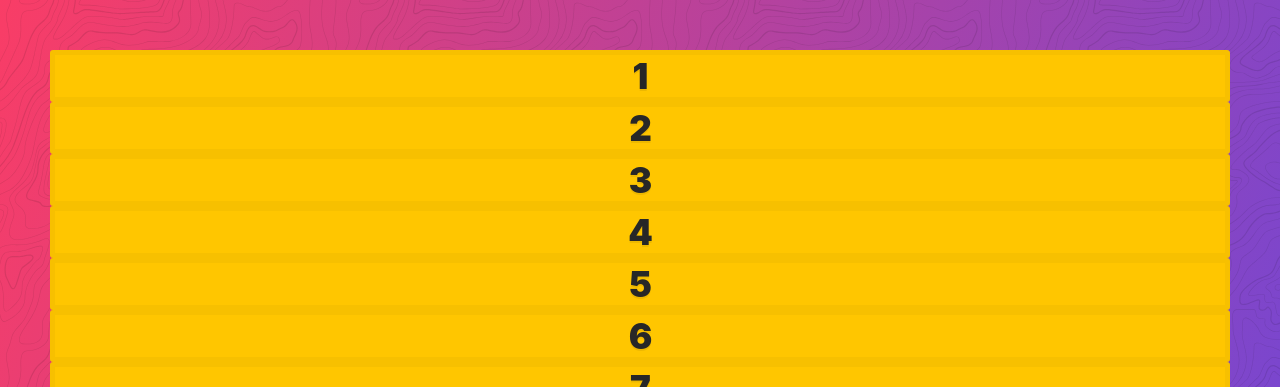
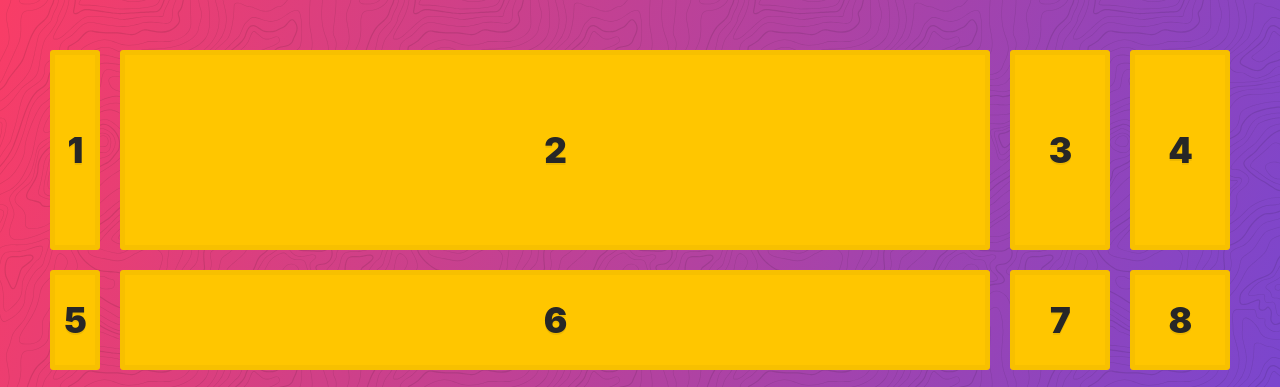
Before and after one commit to over40dev/edu-css-grid, a website: page 03-CSS Grid Fundamentals/index.html in a window 1280 px wide. Shown: the top 387 px of the page. Drawn offline with Linux system fonts and the light colour scheme.

Commit message:
CSS Grid Fundamentals - complete

```diff
--- a/03-CSS Grid Fundamentals/index.html
+++ b/03-CSS Grid Fundamentals/index.html
@@ -5,6 +5,14 @@
   <meta http-equiv="X-UA-Compatible" content="IE=edge">
   <meta name="viewport" content="width=device-width, initial-scale=1.0">
   <link rel="stylesheet" href="../assets/style.css">
+  <style>
+    .container {
+      display: grid;
+      grid-template-columns: 50px auto repeat(2, 100px);
+      grid-template-rows: 200px repeat(3, 100px );
+      gap: 20px;
+    }
+  </style>
   <title>Grid Fundamentals</title>
 </head>
 <body>
```
